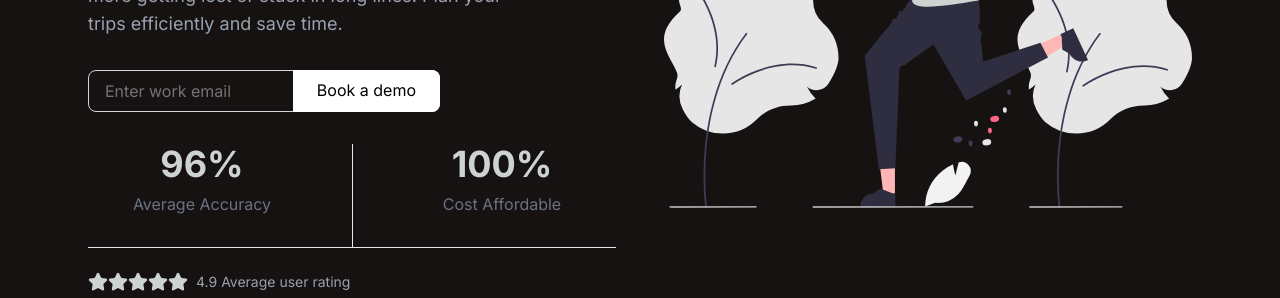
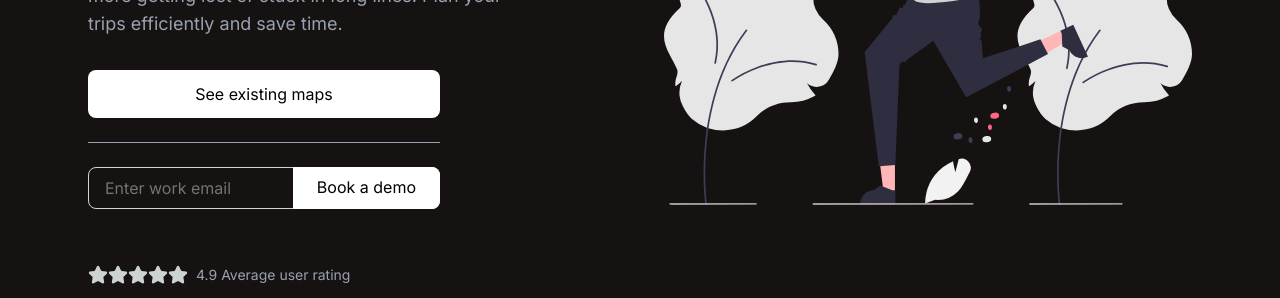
Before and after one commit to AvyuktBallari/BMapSLC, a React (Vite) app: page / in a window 1280 px wide. Shown: the part 412-710 px from the top of the page. Built offline with nearby package versions, Linux system fonts and the light colour scheme.

Commit message:
dashboard "improvements"

```diff
--- a/src/App.tsx
+++ b/src/App.tsx
@@ -12,9 +12,10 @@ const App = () => {
 
               <Routes>
                 <Route index element={<Home />} />
-                <Route path="/map" element={<Dashboard />} />
-                <Route path="/map/:company" element={<Map />} />
+                <Route path="/dashboard" element={<Dashboard />} />
+                <Route path="/maps/:company" element={<Map />} />
                 <Route path="/contact" element={<ContactSection />} />
+                <Route path="/contact/:email" element={<ContactSection />} />
               </Routes>
             </BrowserRouter>
       </div>
--- a/src/Contact.tsx
+++ b/src/Contact.tsx
@@ -3,8 +3,10 @@ import contactImage from "/src/assets/contact.svg"; // Ensure this asset exists
 import { RoughNotation } from "react-rough-notation";
 import Navbar from "./components/Navbar";
 import Footer from "./components/Footer";
-
+import { useParams } from "react-router-dom";
 const ContactSection: React.FC = () => {
+  const emailInitial = useParams().email;
+  const [email, setEmail] = React.useState(emailInitial);
   return (
     <div className="">
       <Navbar />
@@ -30,12 +32,15 @@ const ContactSection: React.FC = () => {
             <input
                 name="name"
                 type="text"
-                placeholder="Your Email"
+                placeholder="Your Name"
                 required
                 className="w-full px-4 py-2 border border-gray-700 rounded-lg focus:outline-none bg-[#141f35] text-[#cdd3d1]"
               />
               <input
                 name="email"
+                // initial value is the email from the URL
+                value={email}
+                onChange={(e) => setEmail(e.target.value)}
                 type="email"
                 placeholder="Your Email"
                 required
--- a/src/Dashboard.tsx
+++ b/src/Dashboard.tsx
@@ -50,7 +50,7 @@ const Dashboard = () => {
               <h2 className="text-xl font-semibold mb-2">{company.name}</h2>
               <p className="text-gray-400 mb-4">{company.description}</p>
               <p className="mb-4">Access kitchen, stairs, living room, and garage data.</p>
-              <a href={`/map/${company.linkname}`} className="bg-white text-black hover:cursor-pointer font-semibold py-2 px-4 rounded">
+              <a href={`/maps/${company.linkname}`} className="bg-white text-black hover:cursor-pointer font-semibold py-2 px-4 rounded">
                 View Map
               </a>
             </div>
--- a/src/components/Hero.tsx
+++ b/src/components/Hero.tsx
@@ -4,6 +4,7 @@ import { Star } from "lucide-react";
 import { RoughNotation } from "react-rough-notation";
 
 const HeroSection: React.FC = () => {
+  const [email, setEmail] = React.useState("");
   return (
     <div>
       <div className="max-w-6xl mx-auto font-inter text-[#cdd3d1] px-6 py-12 md:py-20 lg:py-24">
@@ -26,14 +27,22 @@ const HeroSection: React.FC = () => {
             efficiently and save time.
           </p>
 
+          <div className="flex flex-col gap-4 items-center md:items-start ">
+            <a href="/dashboard" className="bg-white text-black hover:cursor-pointer  py-3 px-6 rounded-lg w-2/3 text-center ">
+              See existing maps
+            </a>
+          </div>
+          <hr className="w-2/3 my-6 border-gray-400" />
           <div className="flex flex-col gap-4 items-center md:items-start">
             <div className="relative w-full md:w-2/3">
               <input
                 type="email"
+                onChange={(e) => setEmail(e.target.value)}
+                value={email}
                 placeholder="Enter work email"
                 className="w-full px-4 py-2 border border-gray-300 rounded-lg focus:outline-none pr-24"
               />
-              <a href="/contact" className="absolute text-black top-0 right-0 bg-white px-6 py-2 rounded-r-lg h-full">
+              <a href={"/contact/"+email} className="absolute text-black top-0 right-0 bg-white px-6 py-2 rounded-r-lg h-full">
                 Book a demo
               </a>
             </div>
@@ -43,21 +52,6 @@ const HeroSection: React.FC = () => {
           <div className="mt-8 grid grid-cols-2 gap-6 relative">
             {/* Vertical Line */}
             <div className="absolute inset-y-0 left-1/2 w-px bg-gray-200"></div>
-
-            {/* First Column */}
-            <div className="text-center pr-6 mb-8">
-              <p className="text-4xl font-bold">96%</p>
-              <p className="text-gray-500 mt-2">Average Accuracy</p>
-            </div>
-
-            {/* Second Column */}
-            <div className="text-center pl-6 mb-8">
-              <p className="text-4xl font-bold">100%</p>
-              <p className="text-gray-500 mt-2">Cost Affordable</p>
-            </div>
-
-            {/* Horizontal Line */}
-            <div className="absolute bottom-0 left-0 w-full h-px bg-gray-200 mt-10"></div>
           </div>
 
           {/* Rating Section (Left-Aligned) */}
```
